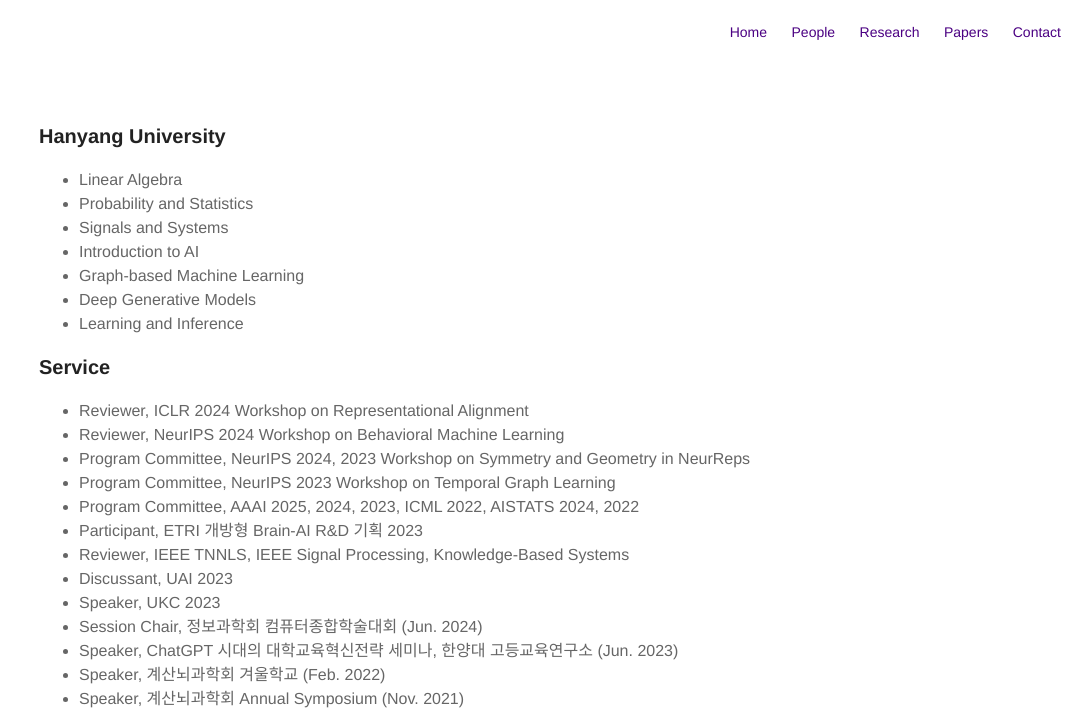
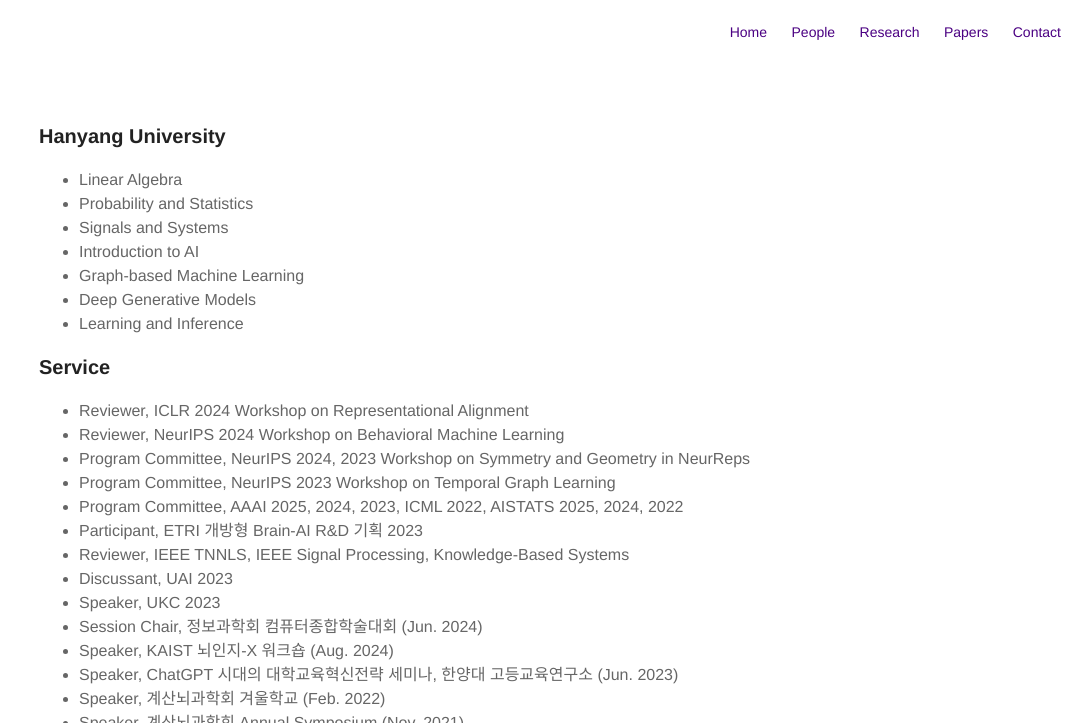
Before and after one commit to kijungyoon/kijungyoon.github.io, a Jekyll site: the page built from teaching.md, in a window 1280 px wide, cut to the strip 0-723 px from the top of the page. Shown: the whole strip, without its empty margins (196-1280 px from the left). Built offline with Jekyll 4.4.1, drawn with Linux system fonts in a browser that asks for light colours.

Commit message:
Update teaching.md

```diff
--- a/teaching.md
+++ b/teaching.md
@@ -20,12 +20,13 @@
 <li>Reviewer, NeurIPS 2024 Workshop on Behavioral Machine Learning</li>
 <li>Program Committee, NeurIPS 2024, 2023 Workshop on Symmetry and Geometry in NeurReps</li>
 <li>Program Committee, NeurIPS 2023 Workshop on Temporal Graph Learning</li>
-<li>Program Committee, AAAI 2025, 2024, 2023, ICML 2022, AISTATS 2024, 2022</li>
+<li>Program Committee, AAAI 2025, 2024, 2023, ICML 2022, AISTATS 2025, 2024, 2022</li>
 <li>Participant, ETRI 개방형 Brain-AI R&D 기획 2023</li>
 <li>Reviewer, IEEE TNNLS, IEEE Signal Processing, Knowledge-Based Systems</li>
 <li>Discussant, UAI 2023</li>
 <li>Speaker, UKC 2023</li>
 <li>Session Chair, 정보과학회 컴퓨터종합학술대회 (Jun. 2024)</li>
+<li>Speaker, KAIST 뇌인지-X 워크숍 (Aug. 2024)</li>
 <li>Speaker, ChatGPT 시대의 대학교육혁신전략 세미나, 한양대 고등교육연구소 (Jun. 2023)</li>
 <li>Speaker, 계산뇌과학회 겨울학교 (Feb. 2022)</li>
 <li>Speaker, 계산뇌과학회 Annual Symposium (Nov. 2021)</li>
```
